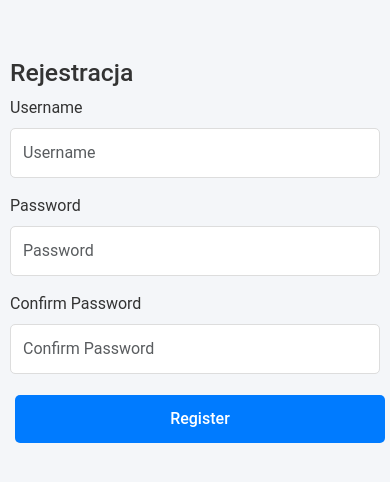
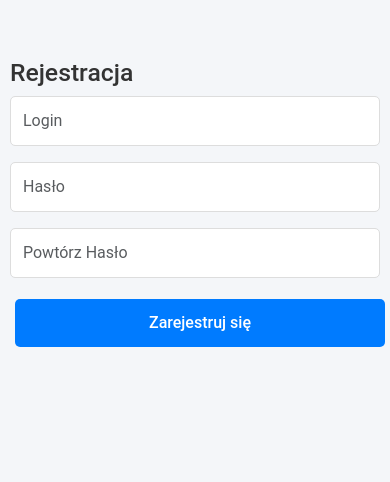
Before and after one commit to mmorawiak/menadzer_budzetu, a Flask app: page /register in a window 390 px wide. Shown: the top 482 px of the page. Run offline with Flask 2, Linux system fonts and the light colour scheme; some libraries are stand-ins or nearby versions.

Commit message:
bug fixes

```diff
--- a/static/style.css
+++ b/static/style.css
@@ -198,6 +198,10 @@ h2, h3 {
     box-shadow: 0 0 5px rgba(0, 123, 255, 0.5);
 }
 
+.form-group {
+    margin-bottom: 1rem;
+}
+
 .login-link {
     display: block;
     margin-top: 10px;
@@ -286,11 +290,20 @@ tr:hover {
         display: block;
         overflow-x: auto;
         white-space: nowrap;
+        width: 100%;
     }
 
     th, td {
-        padding: 8px;
-        font-size: 14px;
+        min-width: 120px;
+        text-align: center;
+    }
+
+    th:last-child, td:last-child {
+        min-width: 200px;
+    }
+
+    .btn {
+        white-space: nowrap;
     }
 
     .navbar {
@@ -302,4 +315,5 @@ tr:hover {
         width: 100%;
         text-align: left;
     }
+
 }
--- a/templates/login.html
+++ b/templates/login.html
@@ -14,12 +14,10 @@
             <form method="POST" id="login-form">
                 {{ form.hidden_tag() }}
                 <div class="form-group">
-                    {{ form.username.label(class="form-label") }}
-                    {{ form.username(class="form-control") }}
+                    {{ form.username(class="form-control", placeholder="Login") }}
                 </div>
                 <div class="form-group">
-                    {{ form.password.label(class="form-label") }}
-                    {{ form.password(class="form-control") }}
+                    {{ form.password(class="form-control", placeholder="Hasło") }}
                 </div>
                 <div class="form-group">
                     {{ form.submit(class="btn btn-primary btn-block") }}
--- a/templates/register.html
+++ b/templates/register.html
@@ -13,19 +13,16 @@
         <form method="POST" id="register-form">
             {{ form.hidden_tag() }}
             <div class="mb-3">
-                {{ form.username.label(class="form-label") }}
-                {{ form.username(class="form-control") }}
+                {{ form.username(class="form-control", placeholder="Login") }}
             </div>
             <div class="mb-3">
-                {{ form.password.label(class="form-label") }}
-                {{ form.password(class="form-control") }}
+                {{ form.password(class="form-control", placeholder="Hasło") }}
             </div>
             <div class="mb-3">
-                {{ form.confirm_password.label(class="form-label") }}
-                {{ form.confirm_password(class="form-control") }}
+                {{ form.confirm_password(class="form-control", placeholder="Powtórz Hasło") }}
             </div>
             <div class="mb-3">
-                {{ form.submit(class="btn btn-primary") }}
+                {{ form.submit(class="btn btn-primary", value="Zarejestruj się") }}
             </div>
         </form>
     </div>
```
Also changed, not shown: templates/home.html (+0 -7 lines), instance/budget_manager.db.
